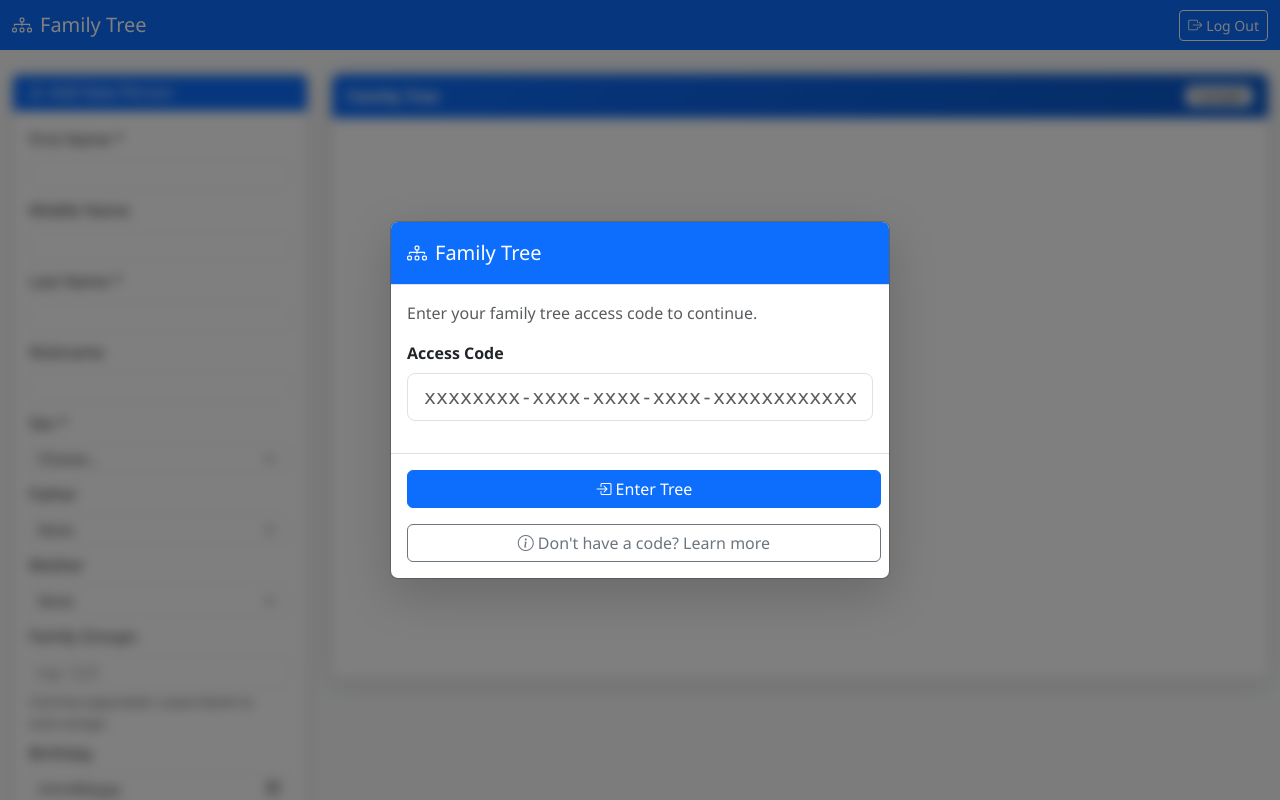
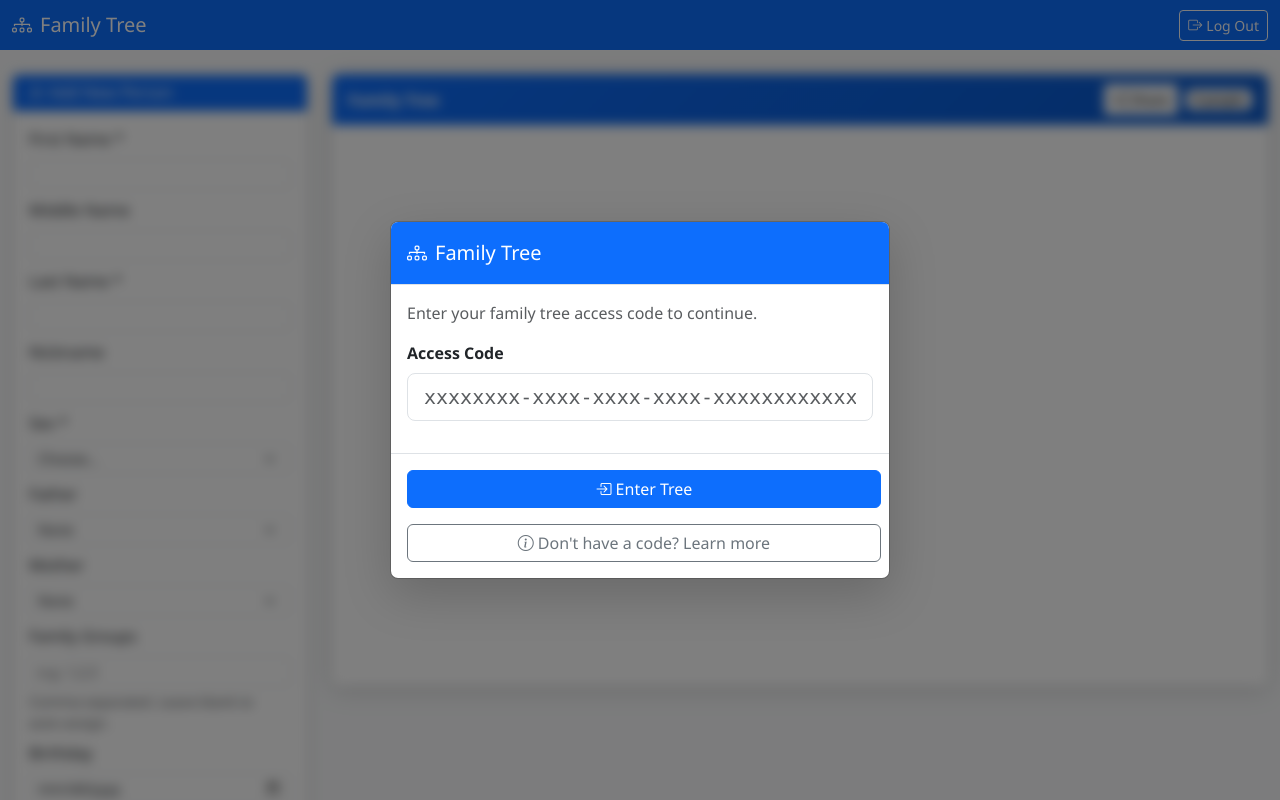
Before and after one commit to aguileraGit/familyTree, a Flask app: page / in a window 1280 px wide. Run offline with Flask 3, Linux system fonts and the light colour scheme; some libraries are stand-ins or nearby versions.

Commit message:
Added share button

```diff
--- a/templates/index.html
+++ b/templates/index.html
@@ -203,9 +203,13 @@
             <div id="tree-info-bar" class="d-flex justify-content-between align-items-center">
                 <div>
                     <div class="fw-semibold" id="bar-tree-name">Family Tree</div>
-                    <div id="tree-description" class="fst-italic"></div>
                 </div>
-                <span class="badge bg-light text-dark" id="tree-stats">0 people</span>
+                <div class="d-flex align-items-center gap-2">
+                    <button class="btn btn-light btn-sm" onclick="shareAccessCode()" title="Share access code">
+                        <i class="bi bi-share me-1"></i>Share
+                    </button>
+                    <span class="badge bg-light text-dark" id="tree-stats">0 people</span>
+                </div>
             </div>
 
             <div id="tree-container">
@@ -377,7 +381,28 @@
     function setTreeMeta(tree) {
         document.getElementById('nav-tree-name').textContent = tree.name;
         document.getElementById('bar-tree-name').textContent = tree.name;
-        document.getElementById('tree-description').textContent = tree.description || '';
+    }
+
+    async function shareAccessCode() {
+        const shareData = {
+            title: document.getElementById('bar-tree-name').textContent,
+            text:  `Join my family tree! Access code: ${accessCode}`,
+            url:   window.location.href
+        };
+
+        try {
+            // Use Web Share API if available (mobile/modern browsers)
+            if (navigator.share) {
+                await navigator.share(shareData);
+            } else {
+                // Fall back to copying to clipboard
+                await navigator.clipboard.writeText(accessCode);
+                alert(`Access code copied to clipboard:\n\n${accessCode}`);
+            }
+        } catch (e) {
+            // Manual fallback if clipboard also fails
+            alert(`Share this access code with your family:\n\n${accessCode}`);
+        }
     }
 
     // ── Load tree ─────────────────────────────────────────────
```
Also changed, not shown: todo.md (+2 -1 lines).
